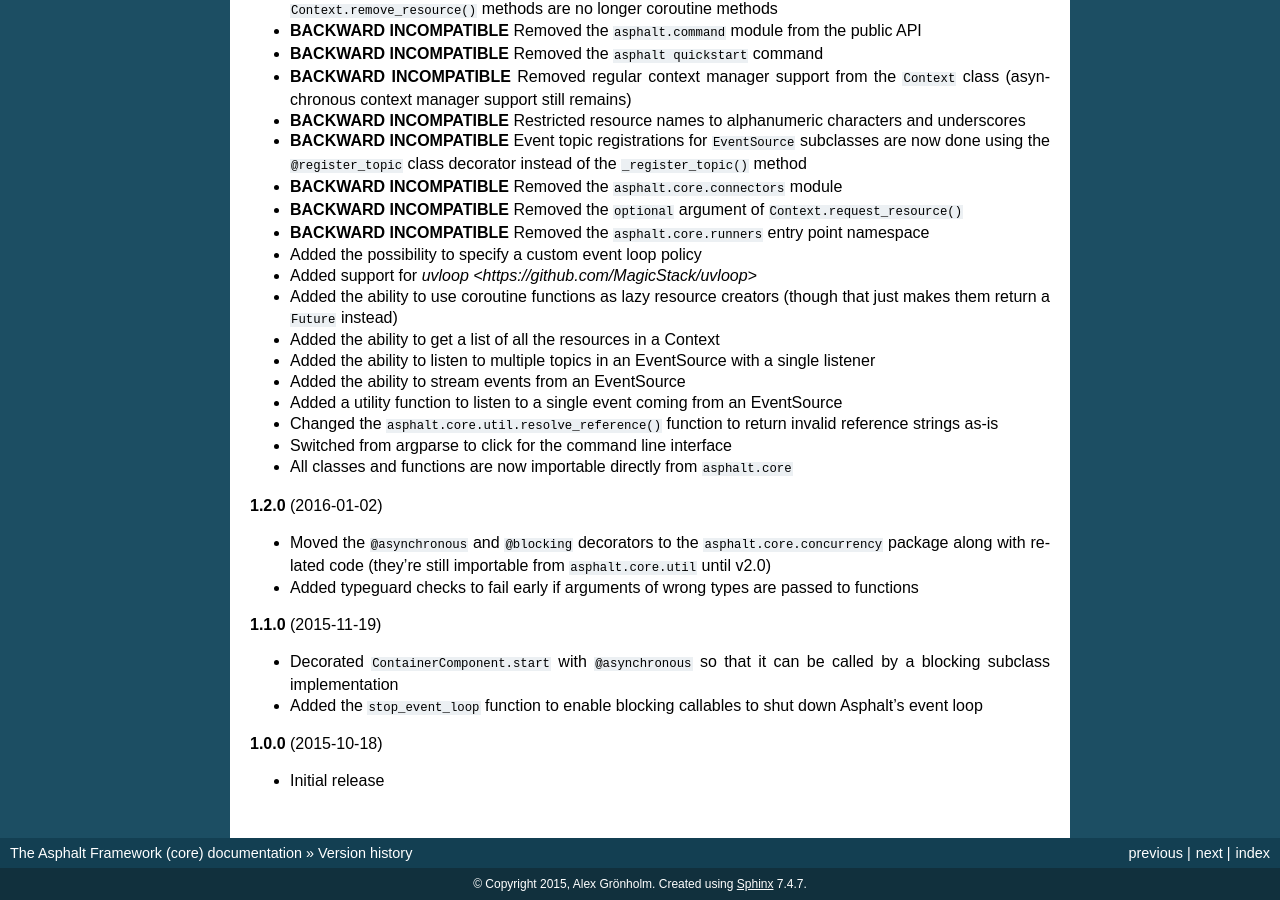
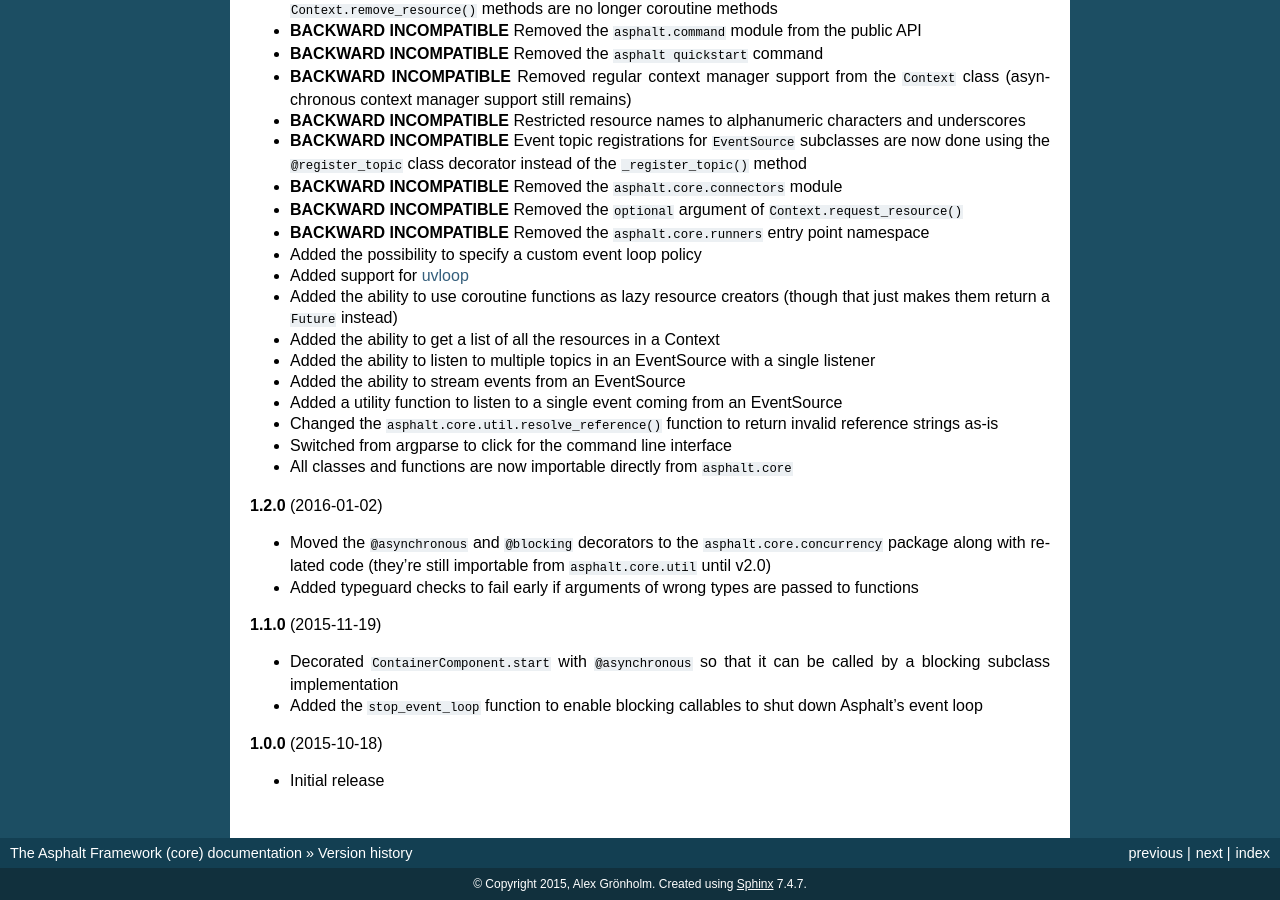
Before and after one commit to asphalt-framework/asphalt, a Sphinx documentation site: the page built from docs/versionhistory.rst, in a window 1280 px wide and 900 px high, scrolled down 605 px. Built offline with Sphinx 7.4.7, drawn with Linux system fonts in a browser that asks for light colours.

Commit message:
Fixed the uvloop link

```diff
--- a/docs/versionhistory.rst
+++ b/docs/versionhistory.rst
@@ -26,7 +26,6 @@ This library adheres to `Semantic Versioning <http://semver.org/>`_.
   that contains all the exceptions and the listeners who raised them.
 - **BACKWARD INCOMPATIBLE** Renamed the ``EventSource.dispatch()`` method to ``dispatch_event``
   to disambiguate the operation and to prevent name clashes with subclasses
-
 - **BACKWARD INCOMPATIBLE** The ``Context.publish_resource()``,
   ``Context.publish_lazy_resource()`` and ``Context.remove_resource()`` methods are no longer
   coroutine methods
@@ -41,7 +40,7 @@ This library adheres to `Semantic Versioning <http://semver.org/>`_.
 - **BACKWARD INCOMPATIBLE** Removed the ``optional`` argument of ``Context.request_resource()``
 - **BACKWARD INCOMPATIBLE** Removed the ``asphalt.core.runners`` entry point namespace
 - Added the possibility to specify a custom event loop policy
-- Added support for `uvloop <https://github.com/MagicStack/uvloop>`
+- Added support for `uvloop <https://github.com/MagicStack/uvloop>`_
 - Added the ability to use coroutine functions as lazy resource creators (though that just makes
   them return a ``Future`` instead)
 - Added the ability to get a list of all the resources in a Context
```
